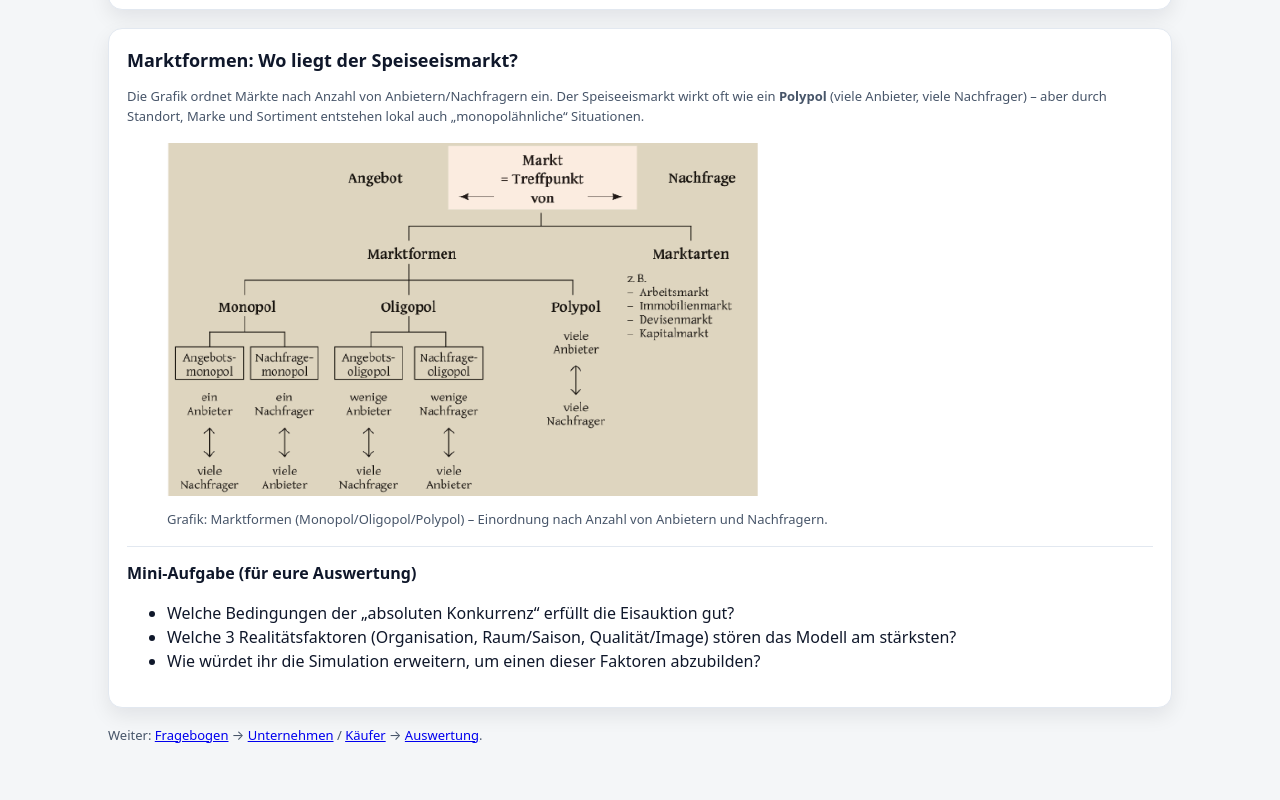
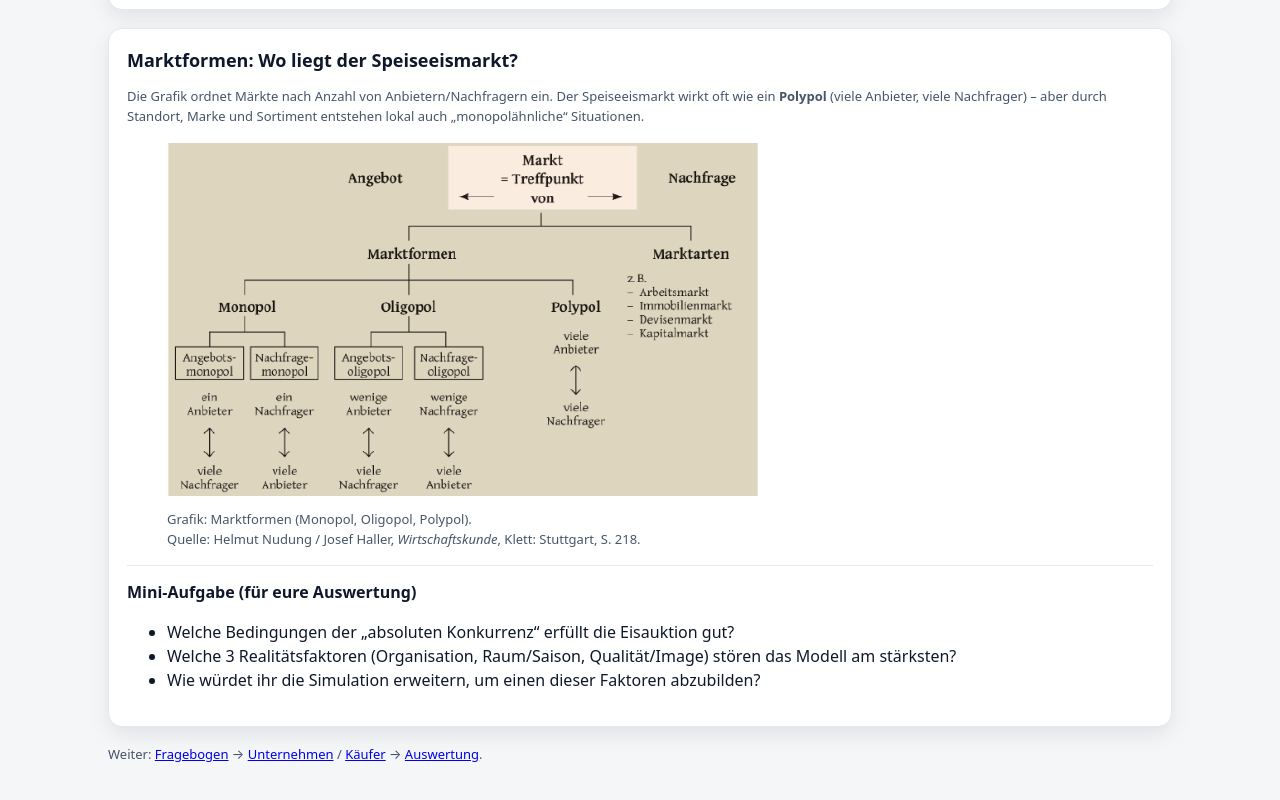
Before and after one commit to Beeblebrox1337/Eisauktion, a plain HTML site: page theorie-speiseeis-markt.html in a window 1280 px wide. Shown: the part 1489-2289 px from the top of the page. Drawn offline with Linux system fonts and the light colour scheme.

Commit message:
Update theorie-speiseeis-markt.html

```diff
--- a/theorie-speiseeis-markt.html
+++ b/theorie-speiseeis-markt.html
@@ -159,9 +159,10 @@
 
     <figure class="theory-figure">
 	  <img src="marktformen.png" alt="Übersicht Marktformen: Monopol, Oligopol, Polypol; Angebot und Nachfrage"/>
-	  <figcaption class="small" style="margin-top:8px;">
-		Grafik: Marktformen (Monopol/Oligopol/Polypol) – Einordnung nach Anzahl von Anbietern und Nachfragern.
-	  </figcaption>
+	 <figcaption class="small" style="margin-top:8px;">
+		  Grafik: Marktformen (Monopol, Oligopol, Polypol).<br/>
+		  Quelle: Helmut Nudung / Josef Haller, <em>Wirtschaftskunde</em>, Klett: Stuttgart, S. 218.
+	</figcaption>
 	</figure>
 
     <div class="hr"></div>
```
